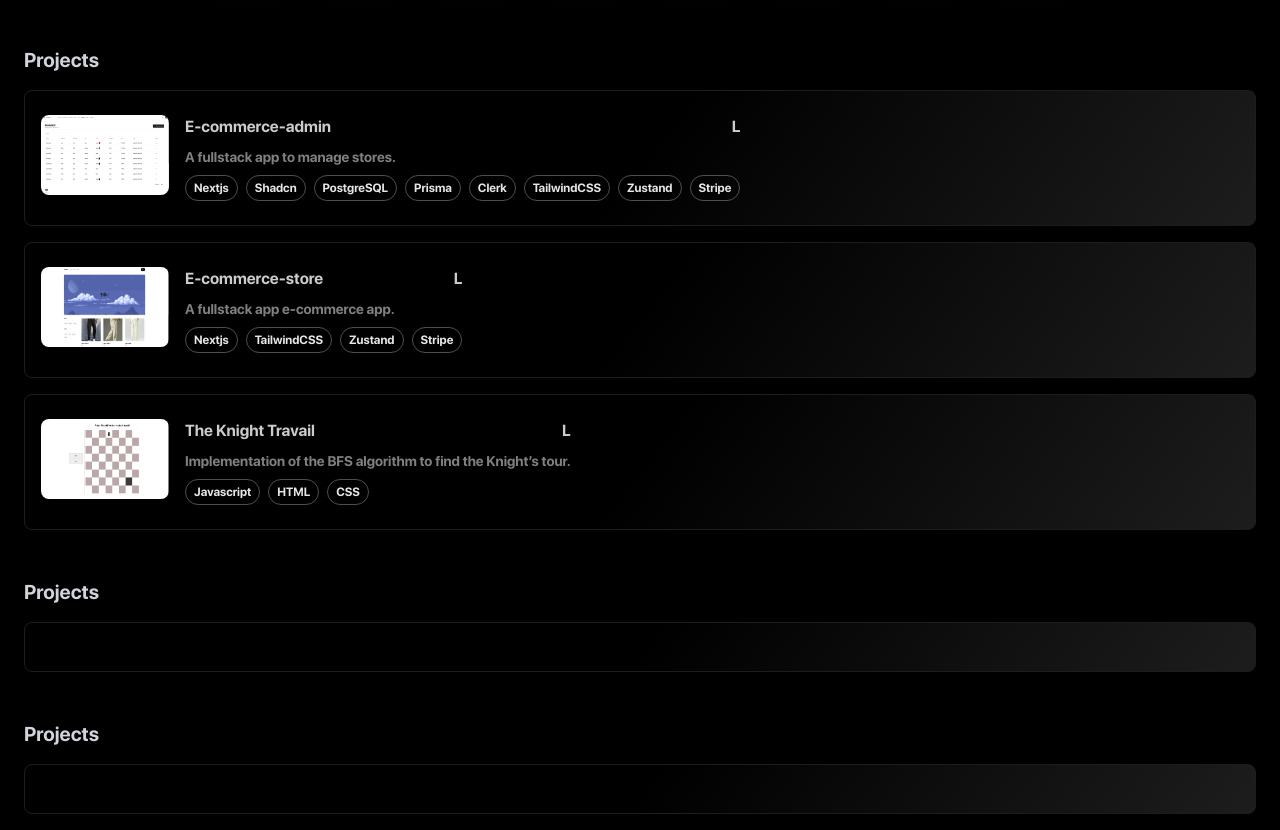
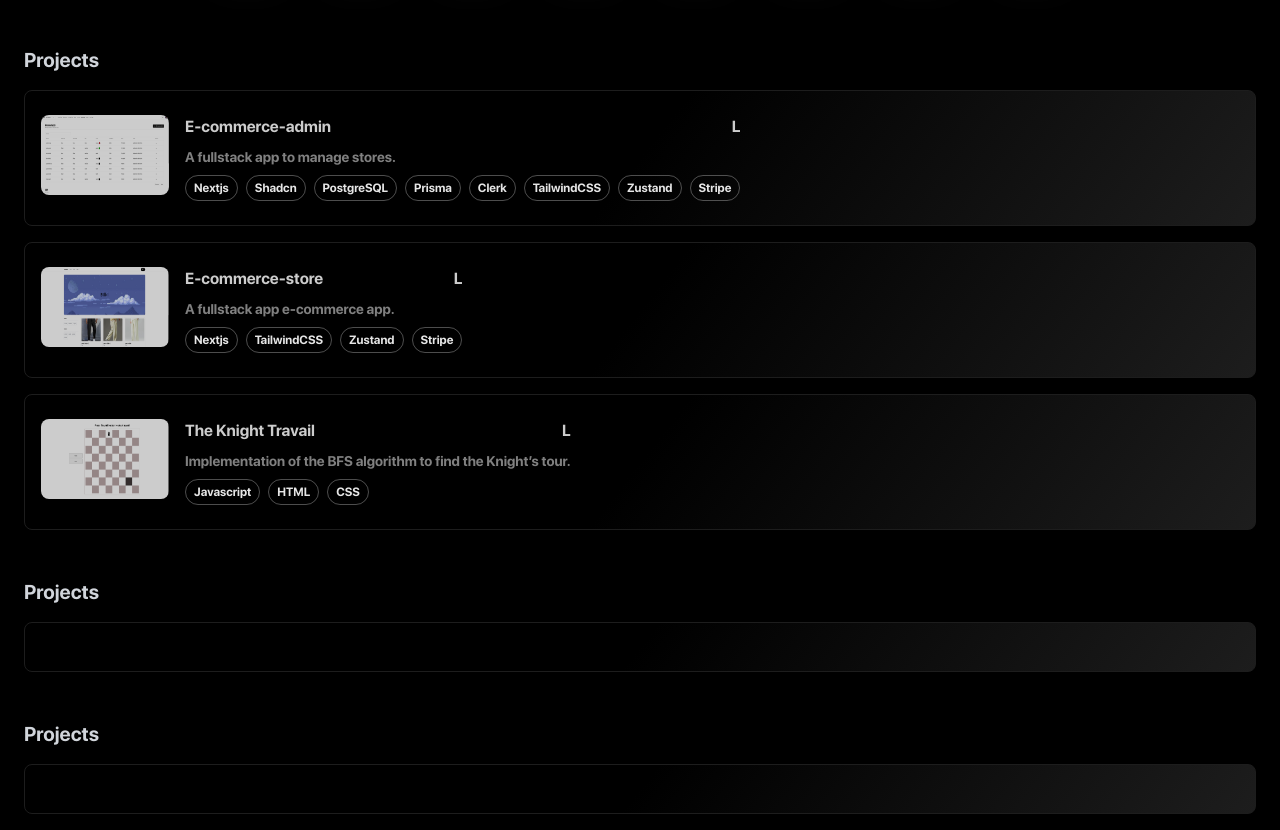
Before and after one commit to RohithAchar/Portfolio-v2, a Next.js app: page / in a window 1280 px wide. Shown: the part 1110-1940 px from the top of the page. Built offline with nearby package versions, Linux system fonts and the light colour scheme.

Commit message:
alt for image

```diff
--- a/app/page.jsx
+++ b/app/page.jsx
@@ -19,7 +19,9 @@ const HomePage = () => {
         <section id="hero">
           <div className="relative flex flex-col justify-center gap-y-4 p-4 px-6 mt-8">
             <div className="absolute top-0 left-0 bg-accent w-56 h-6 rounded-full blur-3xl" />
-            <h3 className="text-xl font-semibold text-gray-200">Hello, I'm</h3>
+            <h3 className="text-xl font-semibold text-gray-200">
+              Hello, I&apos;m
+            </h3>
             <h1 className="text-5xl font-bold text-gradient">Rohith Achar</h1>
             <p className="text-sm text-gray-400">
               A passionate{" "}
@@ -69,8 +71,8 @@ const HomePage = () => {
               growing as a developer.
             </p>
             <p className="text-sm text-gray-400">
-              When I'm not coding, you'll find me gaming, exploring new
-              technologies, or watching anime.
+              When I&apos;m not coding, you&apos;ll find me gaming, exploring
+              new technologies, or watching anime.
             </p>
           </div>
         </section>
@@ -156,8 +158,9 @@ const HomePage = () => {
                 <div className="relative min-w-32 min-h-20 max-w-32 max-h-20 rounded-lg">
                   <Image
                     fill
+                    alt="image"
                     src={"/e-commerce-dashboard.png"}
-                    className="min-w-32 min-h-20 max-w-32 max-h-20 rounded-lg"
+                    className="min-w-32 min-h-20 max-w-32 max-h-20 rounded-lg opacity-80"
                   />
                 </div>
                 <div className="flex flex-col justify-between gap-2">
@@ -185,8 +188,9 @@ const HomePage = () => {
                 <div className="relative min-w-32 min-h-20 max-w-32 max-h-20 rounded-lg">
                   <Image
                     fill
+                    alt="image"
                     src={"/e-commerce-store.png"}
-                    className="min-w-32 min-h-20 max-w-32 max-h-20 rounded-lg"
+                    className="min-w-32 min-h-20 max-w-32 max-h-20 rounded-lg opacity-80"
                   />
                 </div>
                 <div className="flex flex-col justify-between gap-2">
@@ -210,8 +214,9 @@ const HomePage = () => {
                 <div className="relative min-w-32 min-h-20 max-w-32 max-h-20 rounded-lg">
                   <Image
                     fill
+                    alt="image"
                     src={"/knight-travail.png"}
-                    className="min-w-32 min-h-20 max-w-32 max-h-20 rounded-lg"
+                    className="min-w-32 min-h-20 max-w-32 max-h-20 rounded-lg opacity-80"
                   />
                 </div>
                 <div className="flex flex-col justify-between gap-2">
```
